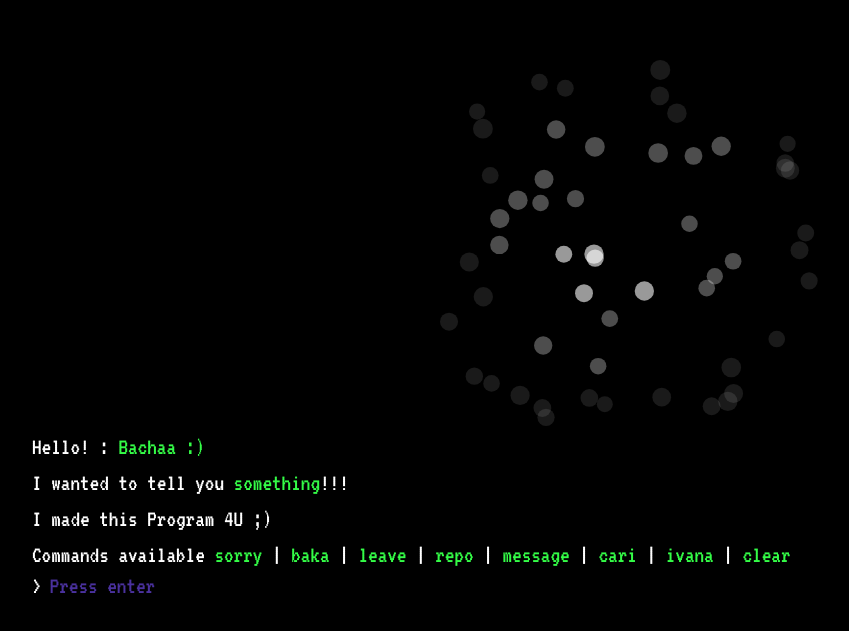
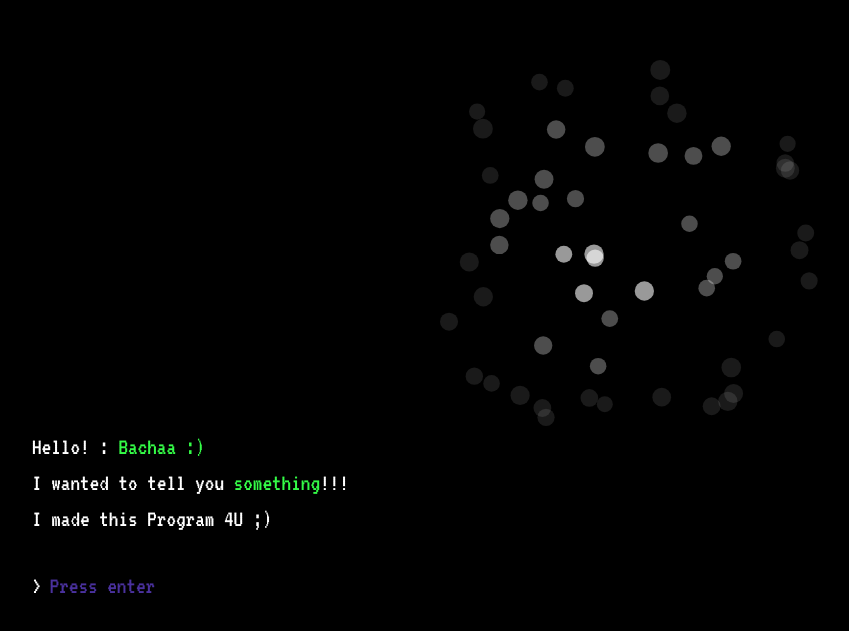
Before and after one commit to Kunalsonar19/Sorry, a plain HTML site: page index.html in a window 1280 px wide. Shown: the part 153-784 px from the top of the page, without its empty margins (16-865 px from the left). Drawn offline with nearby package versions, Linux system fonts and the light colour scheme.

Commit message:
overflow

```diff
--- a/index.html
+++ b/index.html
@@ -49,15 +49,7 @@
                 Click on <a href="#">#Words</a> to See More<span class="console"></span>
             </p>
             <p class="terminal__line">
-                Commands available
-                <a href="#">sorry</a> |
-                <a href="#">baka</a> |
-                <a href="#">leave</a> |
-                <a href="#">repo</a> |
-                <a href="#">message</a> |
-                <a href="#">cari</a> |
-                <a href="#">ivana</a> |
-                <a href="#">clear</a>
+                <br><br><br><br><br><br><br><br>
             </p>
         </div>
         <form class="search__form" action="">
```
